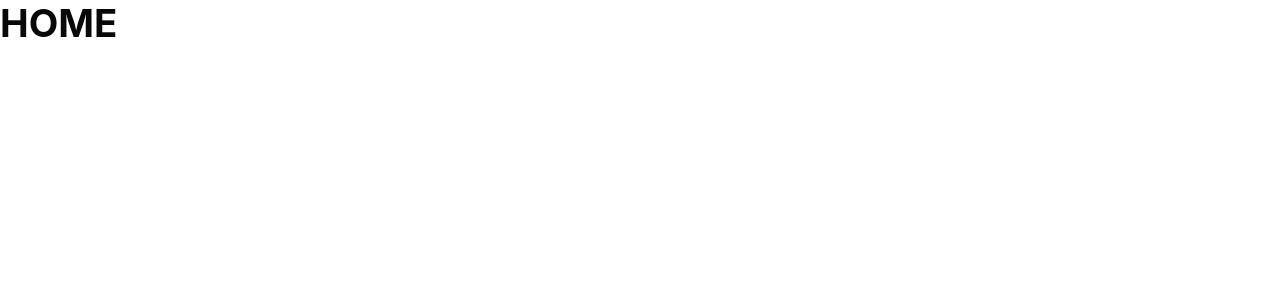
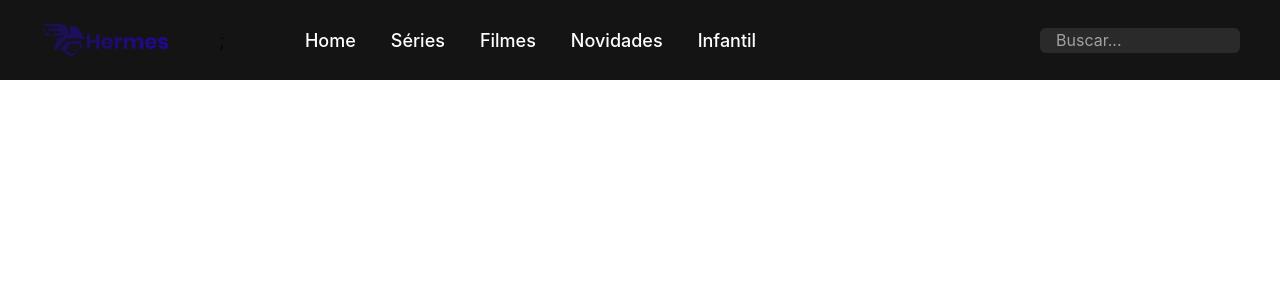
Before and after one commit to gabrielfsoares7/Hermes, a React (Vite) app in the folder client/: page / in a window 1280 px wide. Shown: the top 300 px of the page. Built offline with nearby package versions, Linux system fonts and the light colour scheme.

Commit message:
Criou os componentes Header/Menu/Logo/SearchBar

```diff
--- /dev/null
+++ b/client/src/Component/Header.js
@@ -0,0 +1,18 @@
+import styled from "styled-components";
+
+export const Container = styled.header`
+  width: 100%;
+  height: 80px;
+  background-color: #141414;
+
+  display: flex;
+  align-items: center;
+  justify-content: space-between;
+  gap: 40px;
+  padding: 0 40px;
+
+  > :nth-child(2) {
+    margin-left: 40px;
+    margin-right: auto;
+
+  `;
--- /dev/null
+++ b/client/src/Component/Header.jsx
@@ -0,0 +1,20 @@
+import React from "react";
+import Logo from "../Component/Logo/Logo.jsx";
+import Menu from "../Component/Menu/Menu.jsx";
+import SearchBar from "../Component/Searchbar/SearchBar.jsx";
+import { Container } from "./Header.js";
+
+
+
+function Header() {
+  return (
+
+    <Container>
+      <Logo />;
+      <Menu />
+      <SearchBar />
+    </Container>
+  );
+}
+
+export default Header;
--- /dev/null
+++ b/client/src/Component/Logo/Logo.js
@@ -0,0 +1,13 @@
+import styled from "styled-components";
+
+
+
+export const LogoContainer = styled.div`
+  display: flex;
+  align-items: center;
+
+  img {
+    height: 40px;
+    size: 30%
+  }
+`;
--- /dev/null
+++ b/client/src/Component/Logo/Logo.jsx
@@ -0,0 +1,13 @@
+import { LogoContainer } from "./Logo.js";
+import LogoImg from "../../img/Logo.png";
+
+function Logo() {
+    return (
+        <LogoContainer>
+            <img src={LogoImg} alt="Logo" />
+
+        </LogoContainer>
+    );
+}
+
+export default Logo;
--- /dev/null
+++ b/client/src/Component/Menu/Menu.js
@@ -0,0 +1,24 @@
+import styled from "styled-components";
+
+export const MenuContainer = styled.nav`
+  display: flex;
+  gap: 35px;
+  align-items: center;
+
+  a {
+    color: white;
+    text-decoration: none;
+    font-size: 18px;
+    font-weight: 500;
+    transition: color 0.3s ease;
+
+  a:hover {
+    color: #9f9f9f;
+  }
+
+  .MenuContainer {
+justify-content: center;
+
+  }
+}
+`;
--- /dev/null
+++ b/client/src/Component/Menu/Menu.jsx
@@ -0,0 +1,16 @@
+import React from "react";
+import { MenuContainer } from "./Menu.js";
+
+function Menu() {
+  return (
+    <MenuContainer>
+      <a href="#">Home</a>
+      <a href="#">Séries</a>
+      <a href="#">Filmes</a>
+      <a href="#">Novidades</a>
+      <a href="#">Infantil</a>
+    </MenuContainer>
+  );
+}
+
+export default Menu;
--- /dev/null
+++ b/client/src/Component/Searchbar/SearchBar.js
@@ -0,0 +1,25 @@
+import { Component } from "react";
+import styled from "styled-components";
+
+export const SearchContainer = styled.div`
+  input {
+    padding-right: 20%;
+    padding: 8px 16px;
+    font-size: 16px;
+    border-radius: 6px;
+    border: #fff;
+    outline: none;
+    background-color: #2a2a2a;
+    color: #fff;
+    width: 200px;
+    height: 25px;
+    transition: background-color 0.3s ease;
+  }
+
+  input::placeholder{
+    color: #a0a0a0;
+  }
+  input:focus{
+    background-color: #a3a3a3;
+  }
+`;
--- /dev/null
+++ b/client/src/Component/Searchbar/SearchBar.jsx
@@ -0,0 +1,14 @@
+import { SearchContainer } from "./SearchBar.js"
+
+function SearchBar() {
+
+    return (
+
+        <SearchContainer>
+<input type="Text" placeholder="Buscar..." />
+
+        </SearchContainer>
+    )
+}
+
+export default SearchBar;
--- a/client/src/pages/Home.jsx
+++ b/client/src/pages/Home.jsx
@@ -1,17 +1,13 @@
 import React from "react";
+import Header from "../Component/Header.jsx";
+
 
 // import Navbar from "../components/Navbar";
 // import Header from "../components/Header";
 
-const Home = () => {
+function Home() {
   return (
-    <>
-      <div>
-        <h1>HOME</h1>
-      </div>
-      {/* <Header />
-      <Navbar /> */}
-    </>
+    <Header/>
   );
 };
 
--- a/client/src/pages/Register.jsx
+++ b/client/src/pages/Register.jsx
@@ -8,7 +8,7 @@ const Register = () => {
 
   const [username, setUsername] = useState("");
   const [email, setEmail] = useState("");
-    const [password, setPassord] = useState("");
+    const [password, setPassword] = useState("");
     const [confirmPassword, setConfirmPassword] = useState("");
 
     const handleSubmit = (event) => {
@@ -40,7 +40,7 @@ const Register = () => {
             </div>
 
             <div className="input-field">
-              <input type="password" placeholder="Senha" onChange={(e)=> setPassord(e.target.value)}/>
+              <input type="password" placeholder="Senha" onChange={(e)=> setPassword(e.target.value)}/>
               <FontAwesomeIcon icon={faLock} className="icon"/>
 
             </div>
```
Also changed, not shown: client/src/img/Logo.png (added).
